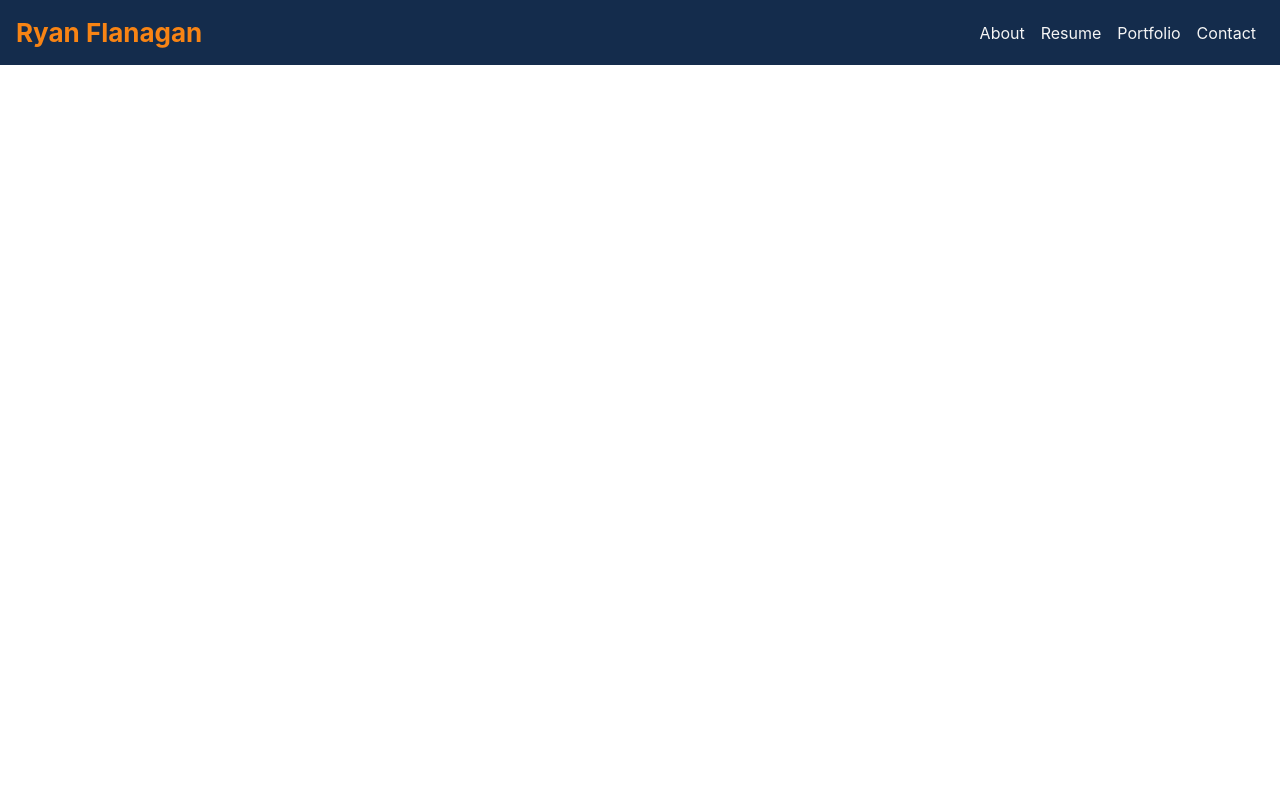
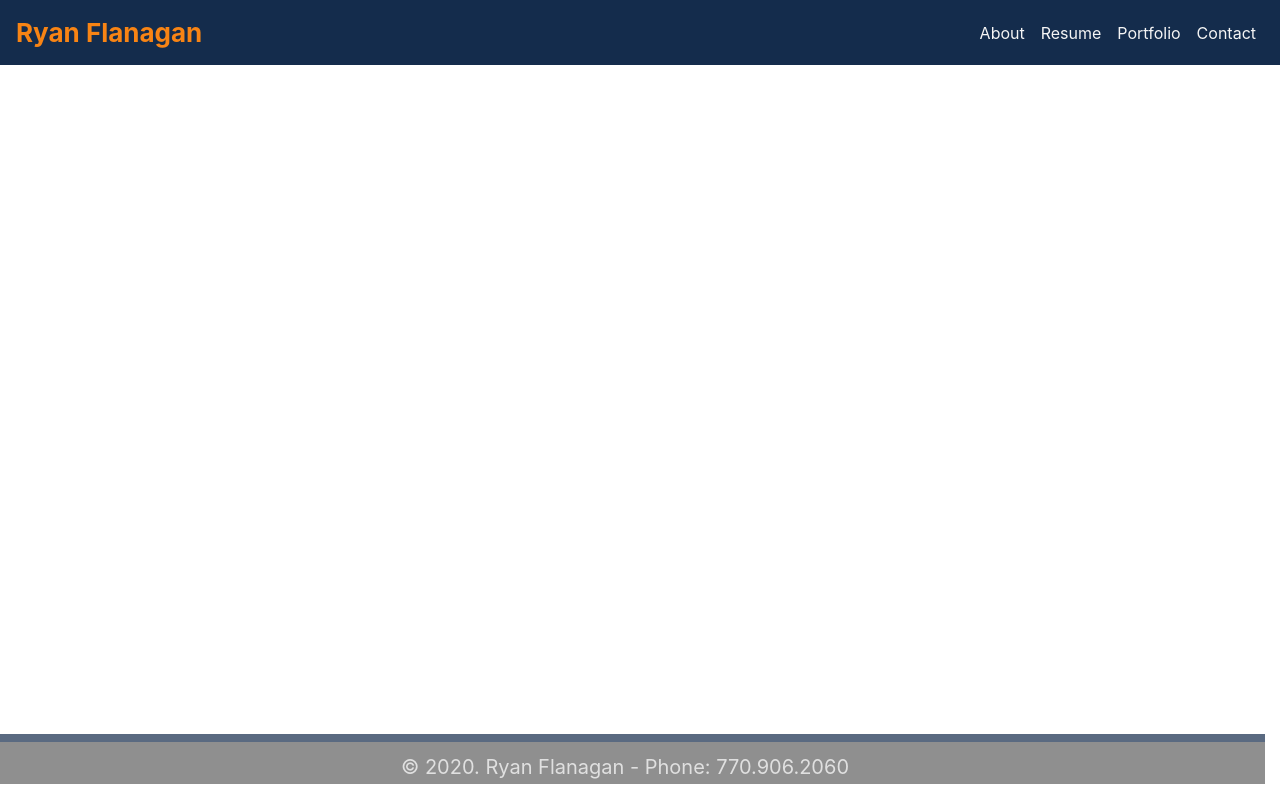
Before and after one commit to RFlanagan82/react-portfolio-rf, a React (Create React App) app: page /Contact in a window 1280 px wide. Built offline with nearby package versions, Linux system fonts and the light colour scheme.

Commit message:
added footer and styling

```diff
--- a/src/App.js
+++ b/src/App.js
@@ -1,5 +1,6 @@
 import {BrowserRouter as Router, Switch, Route} from "react-router-dom"
 import Navbar from "./components/Navbar";
+import Footer from "./components/Footer";
 
 function App() {
   return (
@@ -12,8 +13,8 @@ function App() {
         <Route exact path = "/Resume" component={Resume} />
         <Route exact path = "/Portfolio" component={Portfolio} />
         <Route exact path = "/Contact" component={Contact} />
-        </Switch>
-      <Footer /> */}
+        </Switch> */}
+      <Footer />
     </div>
     </Router>
   );
--- /dev/null
+++ b/src/components/Footer.jsx
@@ -0,0 +1,16 @@
+import React from 'react';
+import "../styles/Footer.css";
+
+
+function Footer() {
+    return (
+    <>
+        <footer class="row" id="footer">
+            <p class="footertext text-center">© 2020. Ryan Flanagan - Phone: 770.906.2060
+            </p>
+        </footer>
+    </>
+    )
+}
+
+export default Footer;
--- /dev/null
+++ b/src/styles/Footer.css
@@ -0,0 +1,19 @@
+#footer {
+    margin-top: 200px;
+}
+
+.text-center {
+    position: fixed;
+    color: lightgray;
+    background-color:#606060;
+    opacity: .70;
+    bottom : 0;
+    height:50px;
+    width: 100%;
+    padding:10px;
+    text-align: center;
+    vertical-align: middle;
+    align-items: center;
+    font-size: 20px;
+    border-top:8px solid #142c4c;
+}
```
